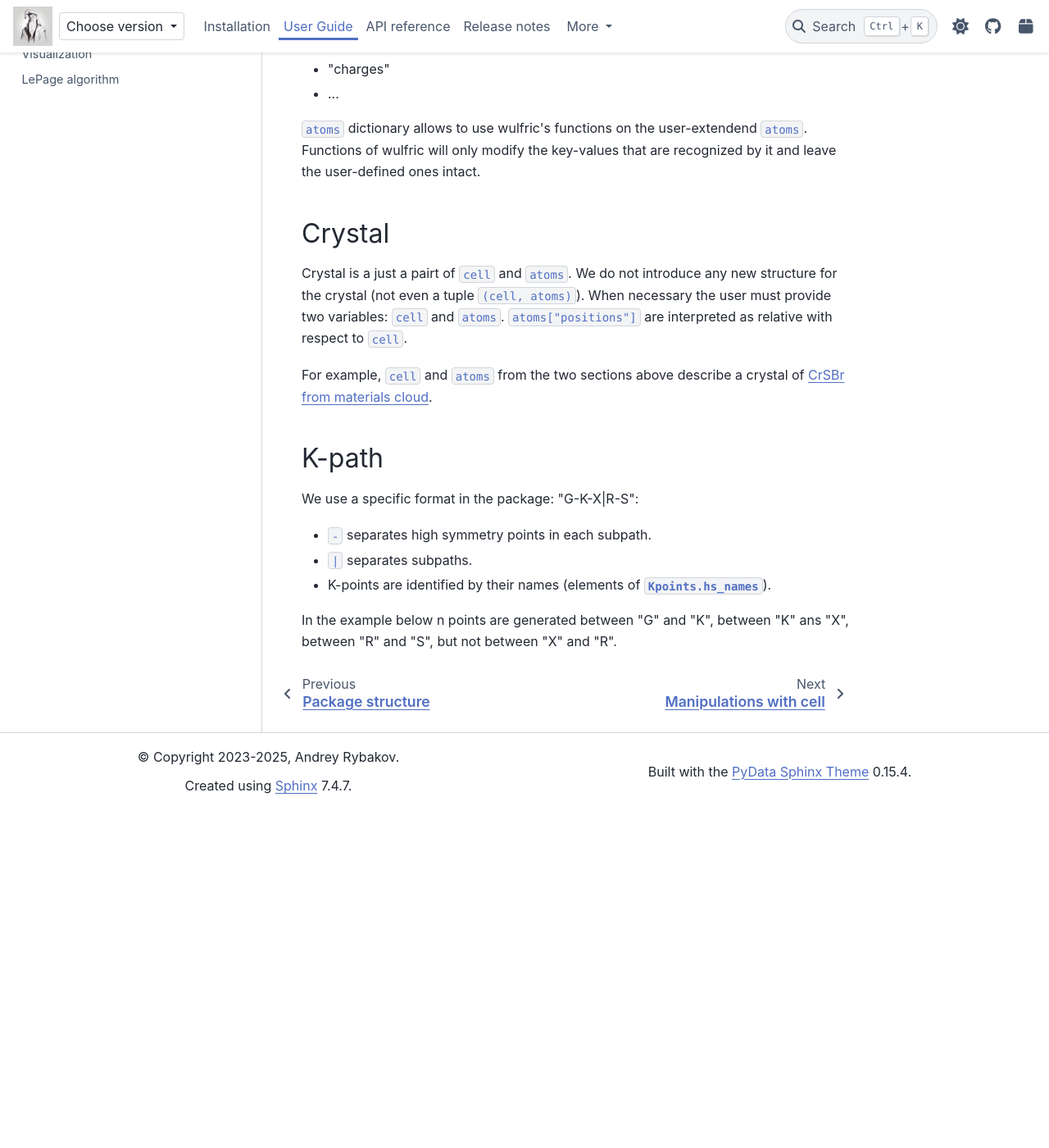
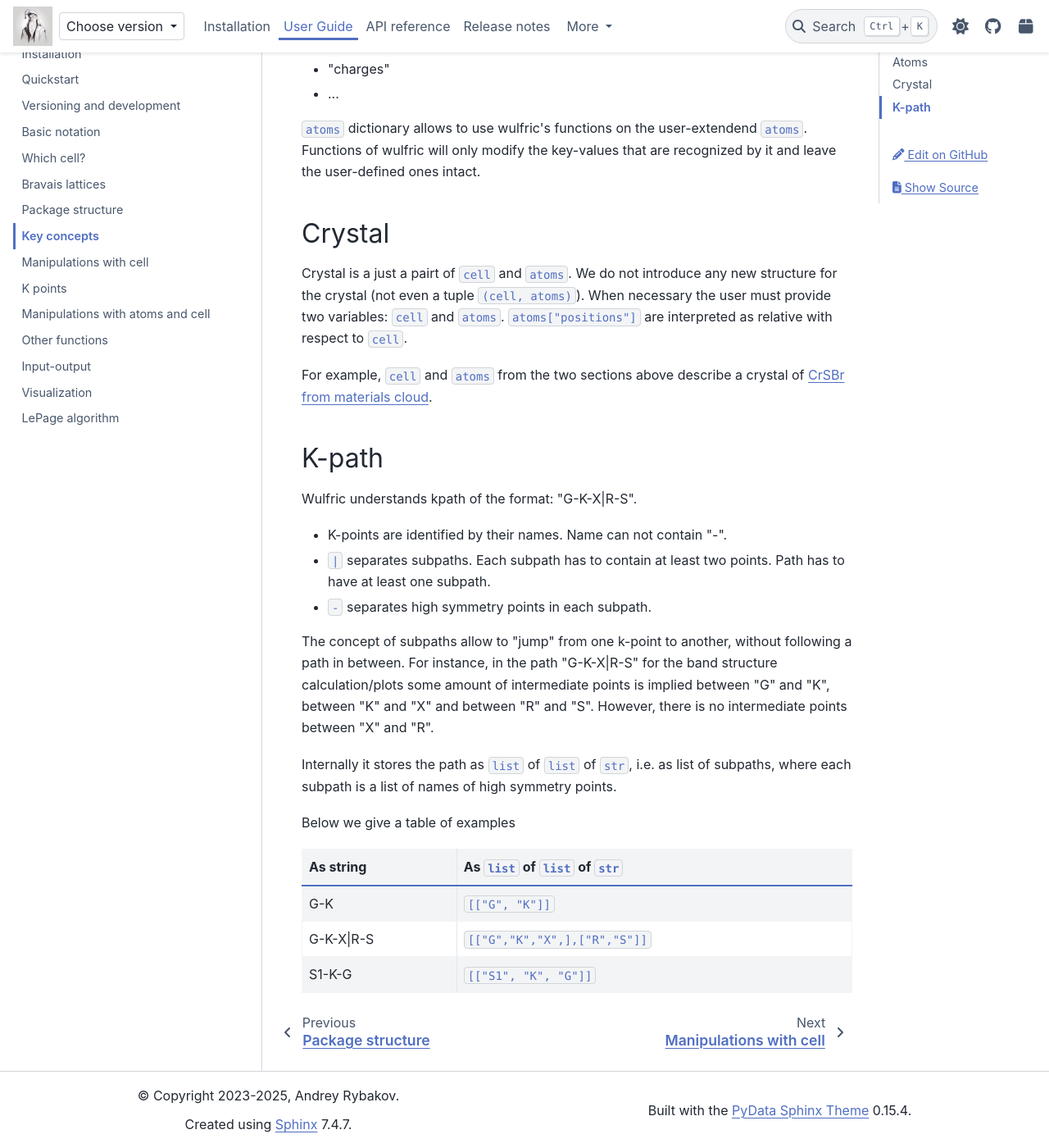
Before and after one commit to adrybakov/wulfric, a Sphinx documentation site: the page built from docs/source/user-guide/usage/key-concepts.rst, in a window 1280 px wide and 1400 px high, scrolled down 1949 px. Shown: the whole window at 82% size. Built offline with Sphinx 7.4.7 and the PyData theme 0.15.4, drawn with Linux system fonts in a browser that asks for light colours; a script that is not in the unit is left out; before the commit the page ends 2936 px from its top, so only the background shows below that.

Commit message:
Write section about kpath in key concepts

```diff
--- a/docs/source/user-guide/usage/key-concepts.rst
+++ b/docs/source/user-guide/usage/key-concepts.rst
@@ -123,11 +123,28 @@
 K-path
 ======
 
-We use a specific format in the package: "G-K-X|R-S":
+Wulfric understands kpath of the format: "G-K-X|R-S".
 
+* K-points are identified by their names. Name can not contain "-".
+* ``|`` separates subpaths. Each subpath has to contain at least two points. Path has to
+  have at least one subpath.
 * ``-`` separates high symmetry points in each subpath.
-* ``|`` separates subpaths.
-* K-points are identified by their names (elements of :py:attr:`.Kpoints.hs_names`).
 
-In the example below n points are generated between "G" and "K", between "K" ans "X",
-between "R" and "S", but not between "X" and "R".
+The concept of subpaths allow to "jump" from one k-point to another, without following a
+path in between. For instance, in the path "G-K-X|R-S" for the band structure
+calculation/plots some amount of intermediate points is implied between "G" and "K",
+between "K" and "X" and between "R" and "S". However, there is no intermediate points
+between "X" and "R".
+
+Internally it stores the path as ``list`` of ``list`` of ``str``, i.e. as list of subpaths,
+where each subpath is a list of names of high symmetry points.
+
+Below we give a table of examples
+
+========= ==================================
+As string As ``list`` of ``list`` of ``str``
+========= ==================================
+G-K       ``[["G", "K"]]``
+G-K-X|R-S ``[["G","K","X",],["R","S"]]``
+S1-K-G    ``[["S1", "K", "G"]]``
+========= ==================================
```
